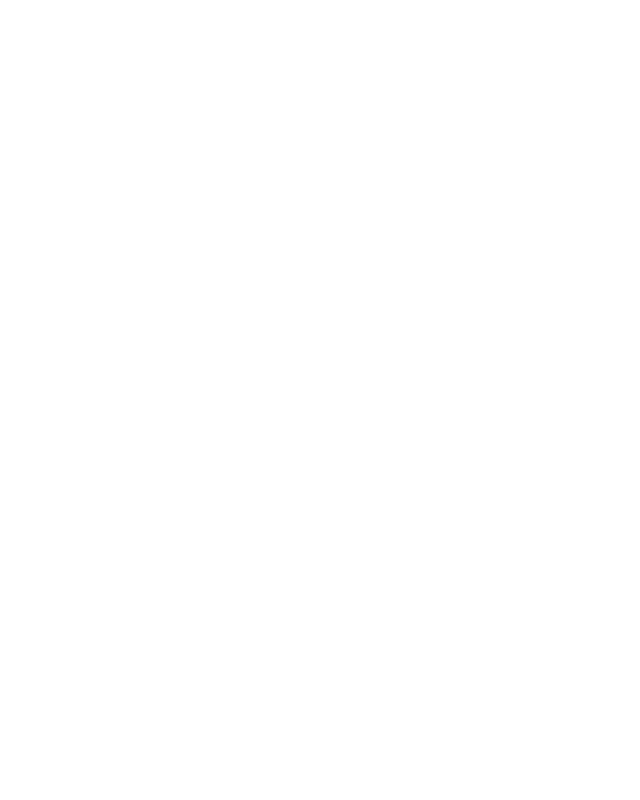
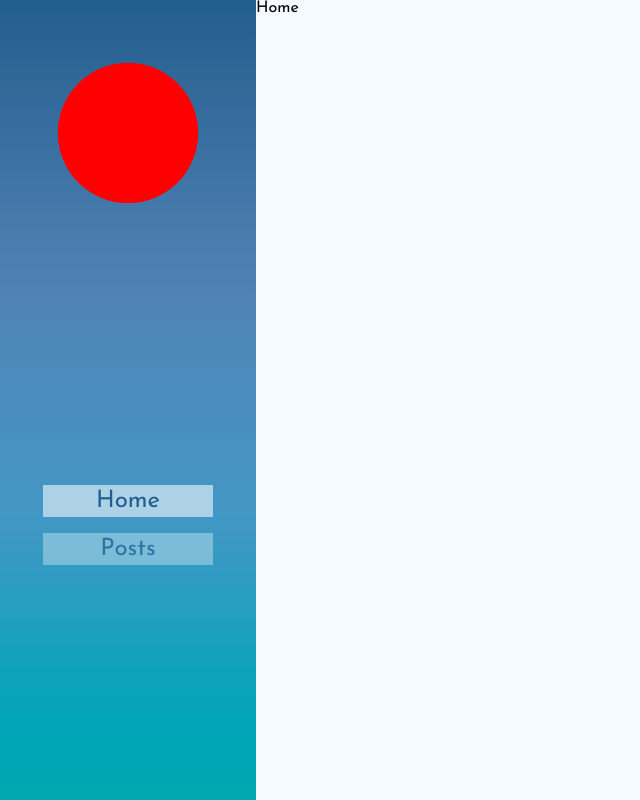
Before and after one commit to Aldrie/PostIt, a React (Create React App) app in the folder postit-frontend/: page /home in a window 1280 px wide. Shown: the whole page, without its empty margins (0-640 px from the left). Built offline with nearby package versions, Linux system fonts and the light colour scheme.

Commit message:
(frontend): Adds new features and start home page

```diff
--- a/postit-frontend/src/components/Auth/Login/index.js
+++ b/postit-frontend/src/components/Auth/Login/index.js
@@ -3,7 +3,7 @@
 
 import Button from 'components/Button';
 import Input from 'components/Input';
-import { H1 } from 'components/Text';
+import { H1, Href } from 'components/Text';
 
 import {
 	Title,
@@ -20,6 +20,9 @@
 				<Input type="email" placeholder="email" icon={MdEmail}/>
 				<Input type="password" placeholder="password" icon={MdLock}/>
 				<Button>Login</Button>
+				<Href to="/auth/register" color="primary">
+					Don't have an account? Click here!
+				</Href>
 			</Form>
 		</>
 	);
--- a/postit-frontend/src/components/Auth/Register/index.js
+++ b/postit-frontend/src/components/Auth/Register/index.js
@@ -3,7 +3,7 @@
 
 import Button from 'components/Button';
 import Input from 'components/Input';
-import { H1 } from 'components/Text';
+import { H1, Href } from 'components/Text';
 
 import {
 	Title,
@@ -21,6 +21,9 @@
 				<Input type="email" placeholder="email" icon={MdEmail}/>
 				<Input type="password" placeholder="password" icon={MdLock}/>
 				<Button>Register</Button>
+				<Href to="/auth/login" color="primary">
+					Already have an account? Click here!
+				</Href>
 			</Form>
 		</>
 	);
--- a/postit-frontend/src/components/Input/styles.js
+++ b/postit-frontend/src/components/Input/styles.js
@@ -29,13 +29,18 @@
 	}
 `;
 
-export const IconButton = styled.span`
+export const IconButton = styled.button.attrs({ type: 'button' })`
 	border: none;
 	background: transparent;
 	display: flex;
-	justify-content: center;
+	justify-content: flex-end;
 	align-items: center;
-	width: 15%;
+	width: 9%;
+	cursor: pointer;
+
+	@media ${({ theme }) => theme.media.sm} {
+		width: 15%;
+	}
 `;
 
 export const StartIcon = styled.span`
@@ -45,6 +50,6 @@
 	width: 6%;
 
 	@media ${({ theme }) => theme.media.sm} {
-		width: 8%;
+		width: 12%;
 	}
 `;
--- a/postit-frontend/src/components/Text/index.js
+++ b/postit-frontend/src/components/Text/index.js
@@ -5,6 +5,7 @@
 	TextH3,
 	TextH4,
 	TextH5,
+	TextHref,
 } from './styles';
 
 export const H1 = ({ color, children }) => {
@@ -46,3 +47,11 @@
 		</TextH5>
 	);
 };
+
+export const Href = ({ color, size, children, ...rest }) => {
+	return (
+		<TextHref color={color} size={size} {...rest}>
+			{children}
+		</TextHref>
+	);
+}
--- a/postit-frontend/src/components/Text/styles.js
+++ b/postit-frontend/src/components/Text/styles.js
@@ -1,4 +1,5 @@
 import styled from 'styled-components';
+import { Link } from 'react-router-dom';
 
 export const TextH1 = styled.h1`
 	color: ${({ theme, color }) => color ? theme[color] || color : theme.primary};
@@ -24,3 +25,8 @@
 	color: ${({ theme, color }) => color ? theme[color] || color : theme.primary};
 	font-size: 16px;
 `;
+
+export const TextHref = styled(Link)`
+	color: ${({ theme, color }) => color ? theme[color] || color : theme.primary};
+	font-size: ${({ size }) => size ? `${size}px` : '18px'};
+`;
--- a/postit-frontend/src/index.js
+++ b/postit-frontend/src/index.js
@@ -1,6 +1,6 @@
 import React from 'react';
 import ReactDOM from 'react-dom';
 import App from './App';
-import './index.css';
+import 'styles/stylesheets/index.css';
 
 ReactDOM.render(<App />, document.getElementById('root'));
--- /dev/null
+++ b/postit-frontend/src/pages/Home/index.js
@@ -0,0 +1,37 @@
+import React from 'react';
+
+import {
+	Container,
+	Aside,
+	Content,
+	Nav,
+	NavLink,
+	AvatarContainer,
+	Avatar,
+} from './styles';
+import { withRouter } from 'react-router';
+
+const HomePage = ({ children }) => {
+	return (
+		<Container>
+			<Aside>
+				<AvatarContainer>
+					<AvatarContainer />
+				</AvatarContainer>
+				<Nav>
+					<NavLink to="/home" exact>
+						Home
+					</NavLink>
+					<NavLink to="/home/posts" exact>
+						Posts
+					</NavLink>
+				</Nav>
+			</Aside>
+			<Content>
+				{children}
+			</Content>
+		</Container>
+	);
+};
+
+export default withRouter(HomePage);
--- /dev/null
+++ b/postit-frontend/src/pages/Home/styles.js
@@ -0,0 +1,117 @@
+import styled from 'styled-components';
+import { NavLink as Navigation } from 'react-router-dom';
+import { hexToRgba } from 'utils/styleUtils';
+
+export const Container = styled.div`
+	width: 100%;
+	height: 100vh;
+	display: grid;
+	grid-template-columns: 1fr 4fr;
+	grid-template-rows: auto;
+
+	@media ${({ theme }) => theme.media.lg} {
+		grid-template-rows: 1fr 8fr;
+		grid-template-columns: auto;
+	}
+`;
+
+export const Content = styled.div`
+	grid-column: 2/5;
+	grid-row: auto;
+
+	background: ${({ theme }) => theme.text.primary};
+
+	@media ${({ theme }) => theme.media.lg} {
+		grid-row: 2/9;
+		grid-column: auto;
+	}
+`;
+
+export const Aside = styled.aside`
+	grid-column: 1/2;
+	grid-row: auto;
+	display: grid;
+	grid-template-rows: 1fr 2fr;
+	grid-template-columns: 1fr 4fr 1fr;
+	grid-template-areas: '. avatar .'
+											 '. nav .';
+	justify-content: center;
+	align-content: center;
+	align-items: center;
+	align-content: center;
+
+	background: ${({ theme }) => theme.gradients.aside};
+
+	@media ${({ theme }) => theme.media.lg} {
+		grid-template-rows: auto;
+		grid-template-columns: 4fr 1fr;
+		grid-template-areas: 'nav avatar';
+	}
+`;
+
+export const Nav = styled.div`
+	display: flex;
+	flex-wrap: wrap;
+	justify-content: center;
+	align-items: center;
+
+	& > * {
+		margin-bottom: 16px;
+	}
+
+	@media ${({ theme }) => theme.media.lg} {
+		& > * {
+			margin-bottom: 0;
+		}
+
+		justify-content: flex-start;
+
+	}
+	grid-area: nav;
+`;
+
+export const NavLink = styled(Navigation).attrs({
+	activeStyle: {
+		opacity: 1,
+	}
+})`
+	display: flex;
+	flex-wrap: wrap;
+	justify-content: center;
+	align-items: center;
+	text-decoration: none;
+	width: 100%;
+	height: 32px;
+	font-size: 24px;
+	background: ${({ theme }) => hexToRgba(theme.text.primary, .6)};
+
+	opacity: .6;
+
+	&, &:visited {
+		color: ${({ theme }) => theme.primary};
+	}
+
+	@media ${({ theme }) => theme.media.lg} {
+		background: transparent;
+		width: auto;
+		margin-left: 20px;
+	}
+`;
+
+export const AvatarContainer = styled.div`
+	background: red;
+	justify-self: center;
+	grid-area: avatar;
+	border-radius: 100px;
+	min-height: 140px;
+	width: 140px;
+
+	@media ${({ theme }) => theme.media.lg} {
+		min-height: 48px;
+		width: 48px;
+	}
+`;
+
+export const Avatar = styled.div`
+
+`;
--- a/postit-frontend/src/routes/index.js
+++ b/postit-frontend/src/routes/index.js
@@ -1,8 +1,9 @@
 import React from 'react';
-import { Route, BrowserRouter, Switch } from 'react-router-dom';
-import PrivateRoute from './PrivateRoute';
+import { Route, BrowserRouter, Switch, Redirect } from 'react-router-dom';
 
 import AuthPage from 'pages/Auth';
+import HomePage from 'pages/Home';
+
 import LoginContainer from 'containers/Auth/LoginContainer';
 import RegisterContainer from 'containers/Auth/RegisterContainer';
 import PresentationPage from 'pages/Presentation';
@@ -17,8 +18,18 @@
 					<Switch>
 						<Route path="/auth/login" component={LoginContainer} exact/>
 						<Route path="/auth/register" component={RegisterContainer} exact/>
+						<Route component={() => <Redirect to="/"/>}/>
 					</Switch>
 				</AuthPage>
+			</Route>
+
+			<Route path="/home">
+				<Switch>
+					<HomePage>
+						<Route path="/home" exact component={() => <span>Home</span>}/>
+						<Route path="/home/posts" exact component={() => <span>Posts</span>}/>
+					</HomePage>
+				</Switch>
 			</Route>
 		</BrowserRouter>
 	);
--- a/postit-frontend/src/styles/themes/light.js
+++ b/postit-frontend/src/styles/themes/light.js
@@ -5,12 +5,15 @@
 	text: {
 		primary: '#F4FAFF',
 	},
+	gradients: {
+		aside: 'linear-gradient(to bottom, #225e8d, #2f6797, #3a70a1, #457aab, #5083b5, #4c8aba, #4890bf, #4497c4, #2e9cc2, #14a1be, #00a5b7, #00a8af)',
+	},
 	media: {
 		xs: '(max-width: 400px)',
 		sm: '(max-width: 600px)',
 		md: '(max-width: 800px)',
 		lg: '(max-width: 1024px)',
-	}
+	},
 };
 
 export default theme;
```
Also changed, not shown: postit-frontend/src/styles/stylesheets/animations.css (added, +21 -0 lines), postit-frontend/src/styles/stylesheets/index.css (renamed from postit-frontend/src/index.css).
